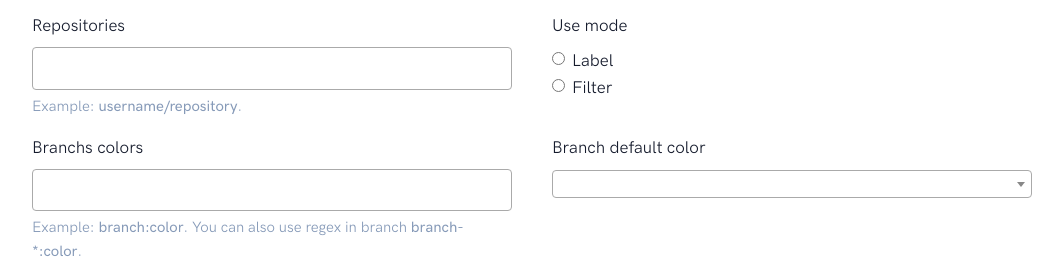
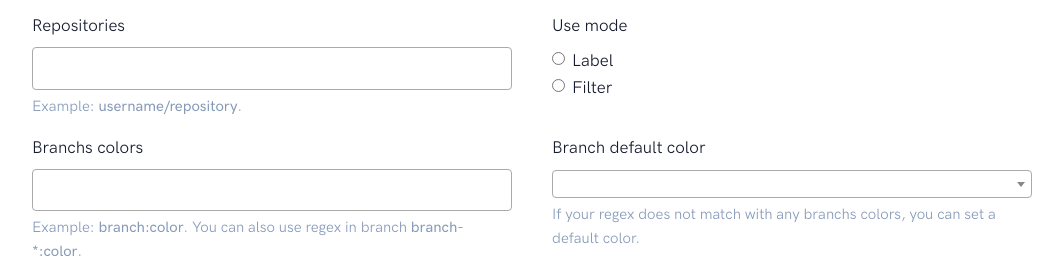
Before and after one commit to babeuloula/github-pr-review, a Symfony app: template templates/user/configuration.html.twig in a window 1280 px wide. Shown: the part 85-351 px from the top of the page, without its empty margins (108-1171 px from the left). Run offline with Twig, Linux system fonts and the light colour scheme; the template is opened without the code that fills it, so the values that code supplies are empty; some libraries are stand-ins or nearby versions; some web fonts are replaced.

Commit message:
Fix typo configuration.html.twig

```diff
--- a/templates/user/configuration.html.twig
+++ b/templates/user/configuration.html.twig
@@ -82,6 +82,9 @@
                                 </option>
                             {% endfor %}
                         </select>
+                        <small id="branchs_colors_help" class="form-text text-muted">
+                            If your regex does not match with any branchs colors, you can set a default color.
+                        </small>
                     </div>
                 </div>
             </div>
@@ -179,7 +182,7 @@
                             </select>
                             <small id="filters_help" class="form-text text-muted">
                                 <a target="_blank" href="https://help.github.com/en/github/searching-for-information-on-github/searching-issues-and-pull-requests">
-                                    More informations about filter.
+                                    More information about filters.
                                 </a>
                             </small>
                         </div>
```
